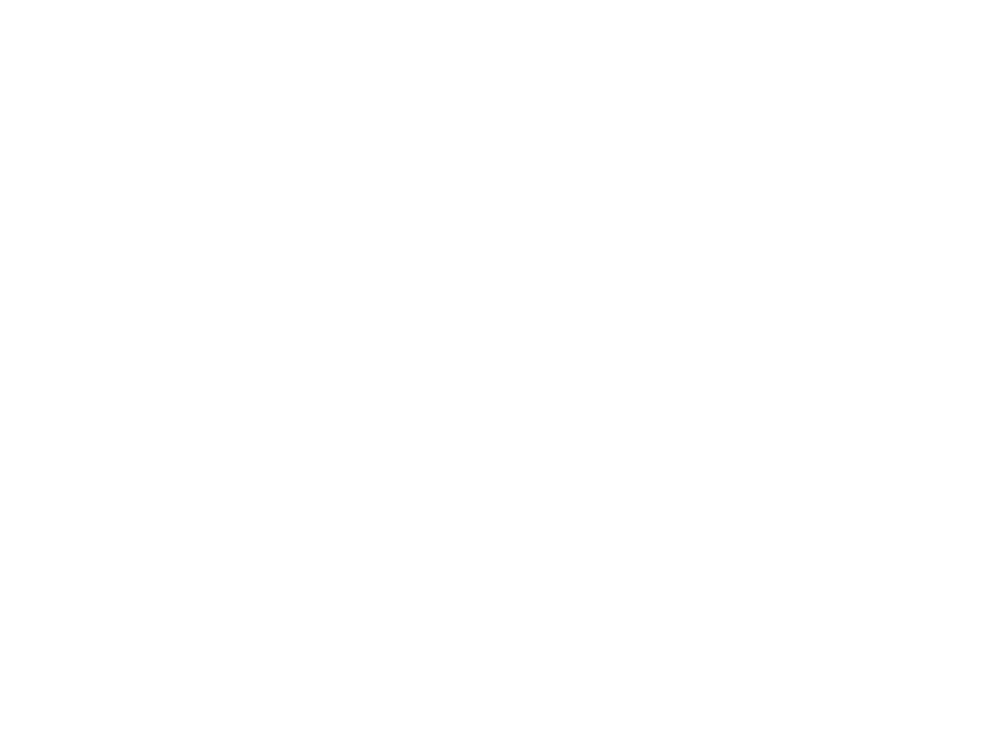
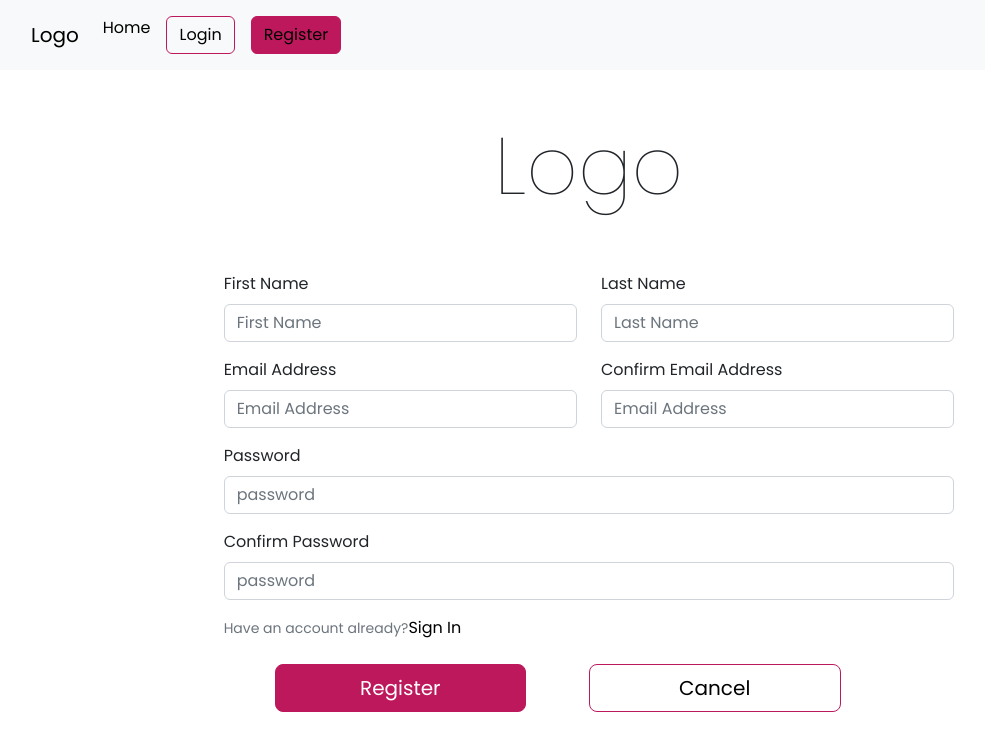
Before and after one commit to DanielOkyere/mon-project, a React (Create React App) app: page /signup in a window 1280 px wide. Before the commit this address had no page. Shown: the top 750 px of the page, without its empty margins (51-1036 px from the left). Built offline with nearby package versions, Linux system fonts and the light colour scheme.

Commit message:
basic fixes

```diff
--- a/src/App.scss
+++ b/src/App.scss
@@ -39,7 +39,7 @@
 .prod-rate {
     font-weight: bolder !important;
 }
-.login-page {
+.login-page, .sign-up-form-container {
     display: grid;
     gap: 10px;
     grid-template-columns: .25fr 1fr .25fr;
@@ -47,7 +47,7 @@
     min-height: auto;
 }
 @media only screen and (min-width: 320px) {
-    .login-page-item {
+    .login-page-item, .signup-form-element {
         grid-column-start: 2;
         grid-column-end: 3;
         grid-row-start: 2;
--- a/src/components/navbar/index.js
+++ b/src/components/navbar/index.js
@@ -7,25 +7,33 @@
 function NavBar() {
     return (
         <>
-            <Navbar bg="light" className="fixed">
+            <Navbar bg="light" className="fixed" expand="lg">
                 <Container>
                     <Navbar.Brand className="font-weight-bold">
                         <Link to="/home">Logo</Link>
                     </Navbar.Brand>
                     <Navbar.Toggle aria-controls="basic-navbar-nav" />
                     <Navbar.Collapse id="basic-navbar-nav">
-                        <Nav.Link>Home</Nav.Link>
+                        <Nav justify="True" fill="True">
+                            <Nav.Item>
+                                <Nav.Link>Home</Nav.Link>
+                            </Nav.Item>
+                            <Nav.Item>
+                                <Nav.Link>
+                                    <Button className="bg-light text-dark">
+                                        <Link to="/signin">Login</Link>
+                                    </Button>
+                                </Nav.Link>
+                            </Nav.Item>
+                            <Nav.Item>
+                                <Nav.Link>
+                                    <Button>
+                                        <Link to="/signup">Register</Link>
+                                    </Button>
+                                </Nav.Link>
+                            </Nav.Item>
+                            </Nav>
                     </Navbar.Collapse>
-                    <div className="row">
-                        <div className="col-md-6">
-                            <Button className="bg-light text-dark">
-                               <Link to="/signin">Login</Link>
-                            </Button>
-                        </div>
-                        <div className="col-md-6">
-                            <Button>Signup</Button>
-                        </div>
-                    </div>
                 </Container>
             </Navbar>
         </>
--- a/src/index.js
+++ b/src/index.js
@@ -2,7 +2,8 @@
 import ReactDOM from "react-dom/client";
 import "./index.scss";
 import Home from "./layouts/main-page";
-import Signin from "./layouts/signin-page"
+import Signin from "./layouts/signin-page";
+import SignUp from "./layouts/sign-up-page";
 import SingleProduct from "./components/products/singleProduct-page";
 import reportWebVitals from "./reportWebVitals";
 import { BrowserRouter, Routes, Route } from "react-router-dom";
@@ -16,6 +17,7 @@
 		        <Route path="/home" element={<Home />}/>
                 <Route exact path="/product/:productId" element={<SingleProduct/>}/>
                 <Route path="/signin" element={<Signin/>}/>
+                <Route path="/signup" element={<SignUp/>}/>
             </Routes>
         </BrowserRouter>
     </React.StrictMode>,
--- a/src/layouts/sign-up-page/index.js
+++ b/src/layouts/sign-up-page/index.js
@@ -1,5 +1,6 @@
-import { Container, Form, Button, Nav } from "react-bootstrap";
+import { Container, Form, Button } from "react-bootstrap";
 import NavBar from "../../components/navbar";
+import { Link } from "react-router-dom";
 
 function SignUp() {
     return (
@@ -7,11 +8,97 @@
             <NavBar />
             <Container>
                 <div className="sign-up-form-container">
-                    <Form>
-                        <Form.Group className="mb-3"
-                        controlId="nameGroup">
+                <h1 className="brand-logo text-center display-1 mt-5 mb-5">
+                        Logo
+                    </h1>
+                    <Form className="signup-form-element">
+                        <div className="row">
+                            <Form.Group
+                                className="mb-3 col-sm-6"
+                                controlId="firstName"
+                            >
+                                <Form.Label>First Name</Form.Label>
+                                <Form.Control
+                                    type="text"
+                                    placeholder="First Name"
+                                />
+                            </Form.Group>
+                            <Form.Group
+                                className="mb-3 col-sm-6"
+                                controlId="lastName"
+                            >
+                                <Form.Label>Last Name</Form.Label>
+                                <Form.Control
+                                    type="text"
+                                    placeholder="Last Name"
+                                />
+                            </Form.Group>
+                        </div>
+                        <div className="row">
+                            <Form.Group className="mb-3 col-sm-6" controlId="email">
+                                <Form.Label>Email Address</Form.Label>
+                                <Form.Control
+                                    type="email"
+                                    placeholder="Email Address"
+                                />
+                            </Form.Group>
+                            <Form.Group className="mb-3 col-sm-6" controlId="email">
+                                <Form.Label> Confirm Email Address</Form.Label>
+                                <Form.Control
+                                    type="email"
+                                    placeholder="Email Address"
+                                />
+                            </Form.Group>
+                        </div>
+                        <div>
+                            <Form.Group className="mb-3" controlId="password">
+                                <Form.Label>Password</Form.Label>
+                                <Form.Control
+                                    type="password"
+                                    placeholder="password"
+                                />
+                            </Form.Group>
+                            <Form.Group className="mb-3" controlId="password">
+                                <Form.Label>Confirm Password</Form.Label>
+                                <Form.Control
+                                    type="password"
+                                    placeholder="password"
+                                />
+                            </Form.Group>
+                        </div>
+                        <div>
+                            <Form.Group>
 
+                            </Form.Group>
+                        </div>
+                        <Form.Group>
+                            <Form.Text className="text-muted">
+                                Have an account already?
+                            </Form.Text>
+                            <Link to="/signin" className="sign-up-text">
+                                Sign In
+                            </Link>
                         </Form.Group>
+                        <br />
+                        <div className="row">
+                            <Button
+                                variant="primary"
+                                type="submit"
+                                size="lg"
+                                className="col-md-4 offset-1"
+                            >
+                                Register
+                            </Button>
+                            <br />
+                            <Button
+                                variant="outline-primary"
+                                type="submit"
+                                size="lg"
+                                className="col-md-4 offset-1"
+                            >
+                                <Link to="/home">Cancel</Link>
+                            </Button>
+                        </div>
                     </Form>
                 </div>
             </Container>
--- a/src/layouts/signin-page/index.js
+++ b/src/layouts/signin-page/index.js
@@ -6,7 +6,7 @@
         <>
             <Container>
                 <div className="login-page">
-                    <h1 className="brand-logo text-center display-1 mt-5 mb-3">
+                    <h1 className="brand-logo text-center display-1 mt-5 mb-5">
                         Logo
                     </h1>
                     <div className="login-page-item">
```
